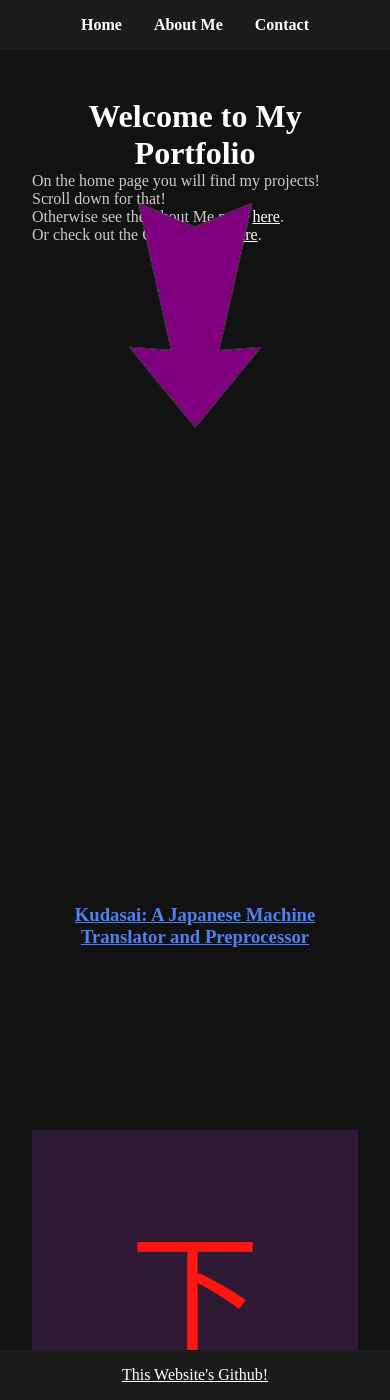
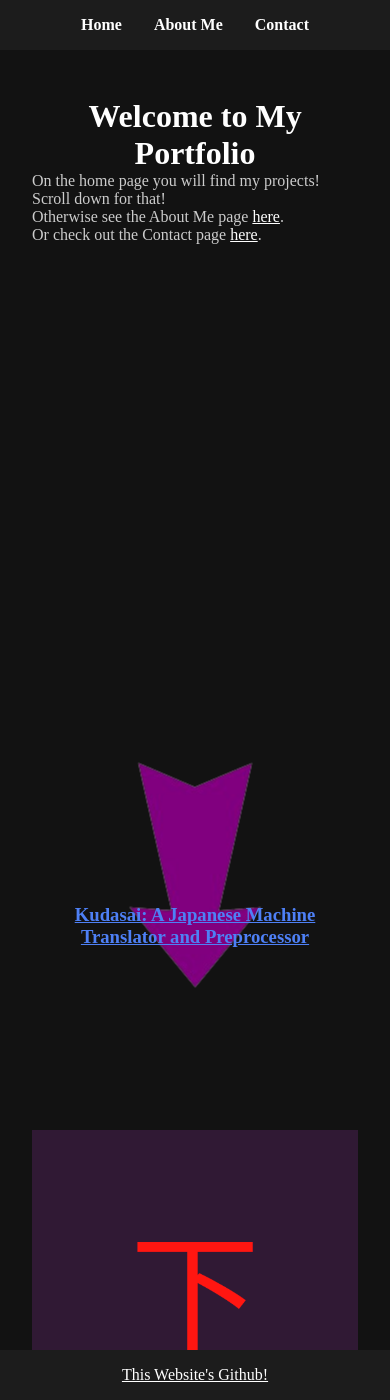
Before and after one commit to Bikatr7/bikatr7.github.io, a Jekyll site: the page built from index.html, in a window 390 px wide and 1400 px high. Built offline with Jekyll 4.4.1, drawn with Linux system fonts in a browser that asks for light colours.

Commit message:
went back to 40% for arrow

```diff
--- a/assets/css/style.css
+++ b/assets/css/style.css
@@ -274,7 +274,7 @@ button.next-project { right: -120px; }
 /* Move scroll arrow to top on mobile devices */
 @media only screen and (max-width: 600px) {
   #scroll-arrow {
-    top: 0;
+    top: 40%;
   }
 }
 
```
